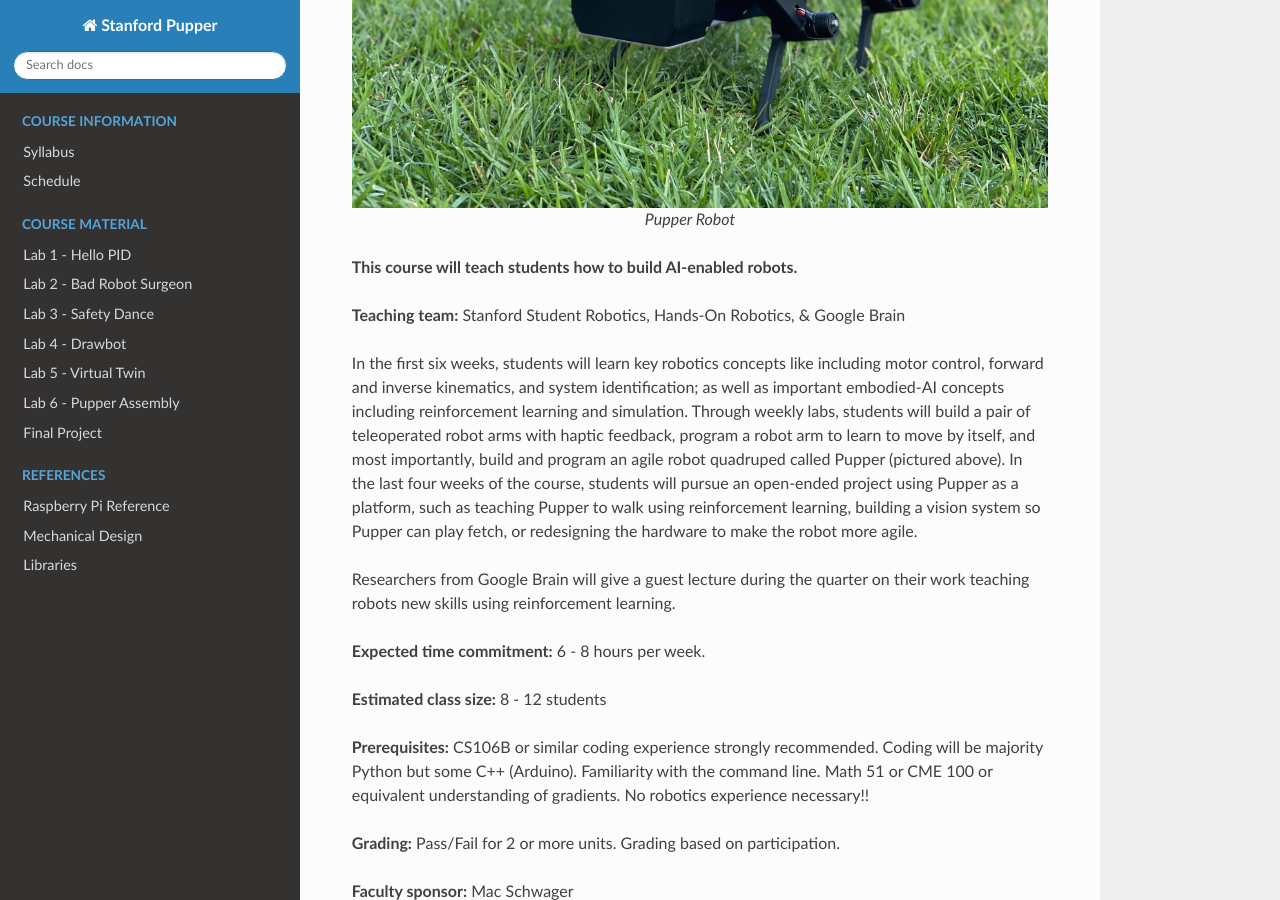
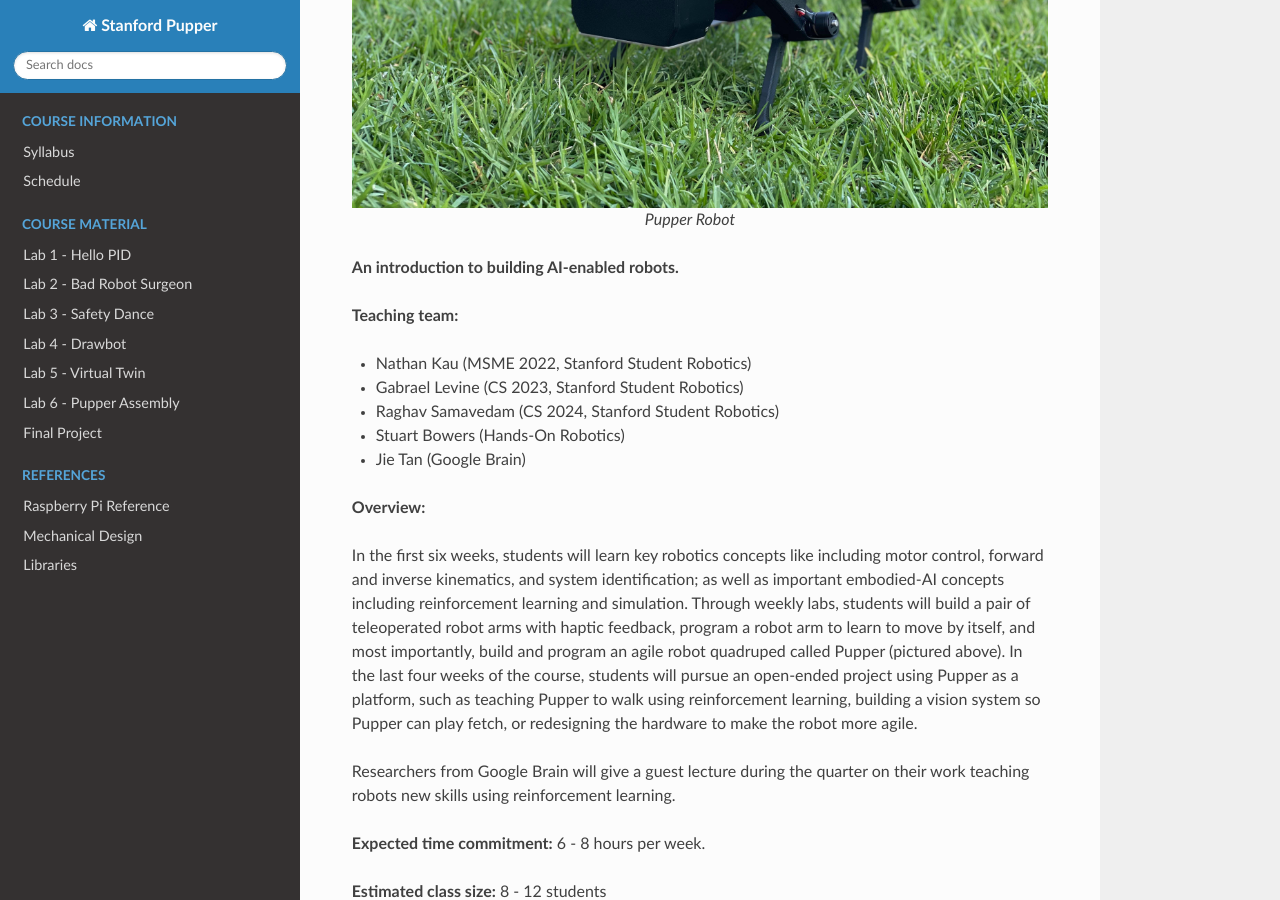
Before and after one commit to stanfordroboticsclub/pupperv3-independent-study, a Sphinx documentation site: the page built from docs/index.rst, in a window 1280 px wide and 900 px high, scrolled down 530 px. Built offline with Sphinx 7.4.7 and the Read the Docs theme 2.0.0, drawn with Linux system fonts in a browser that asks for light colours.

```diff
--- a/docs/index.rst
+++ b/docs/index.rst
@@ -10,9 +10,17 @@ Course overview
 
     Pupper Robot
 
-**This course will teach students how to build AI-enabled robots.**
+**An introduction to building AI-enabled robots.**
 
-**Teaching team:** Stanford Student Robotics, Hands-On Robotics, & Google Brain
+**Teaching team:**
+
+* Nathan Kau (MSME 2022, Stanford Student Robotics)
+* Gabrael Levine (CS 2023, Stanford Student Robotics)
+* Raghav Samavedam (CS 2024, Stanford Student Robotics)
+* Stuart Bowers (Hands-On Robotics)
+* Jie Tan (Google Brain)
+
+**Overview:**
 
 In the first six weeks, students will learn key robotics concepts like including motor control, forward and inverse kinematics, and system identification; as well as important embodied-AI concepts including reinforcement learning and simulation. Through weekly labs, students will build a pair of teleoperated robot arms with haptic feedback, program a robot arm to learn to move by itself, and most importantly, build and program an agile robot quadruped called Pupper (pictured above). In the last four weeks of the course, students will pursue an open-ended project using Pupper as a platform, such as teaching Pupper to walk using reinforcement learning, building a vision system so Pupper can play fetch, or redesigning the hardware to make the robot more agile.
 
```
Also changed, not shown: docs/course-info/syllabus.rst (+10 -2 lines).
